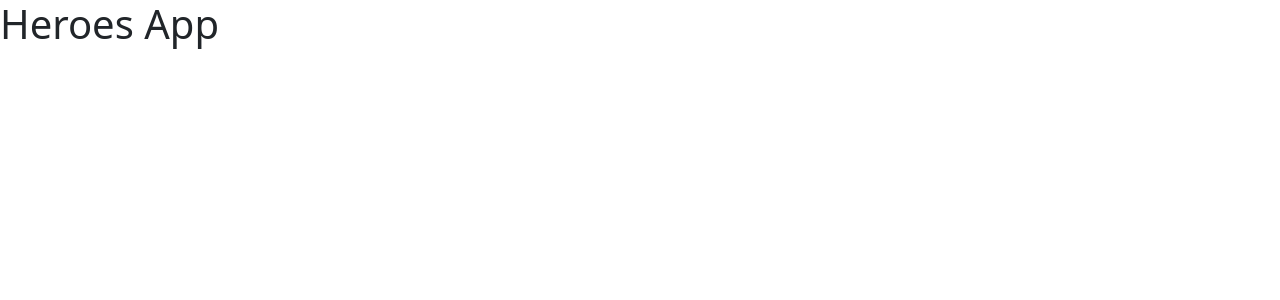
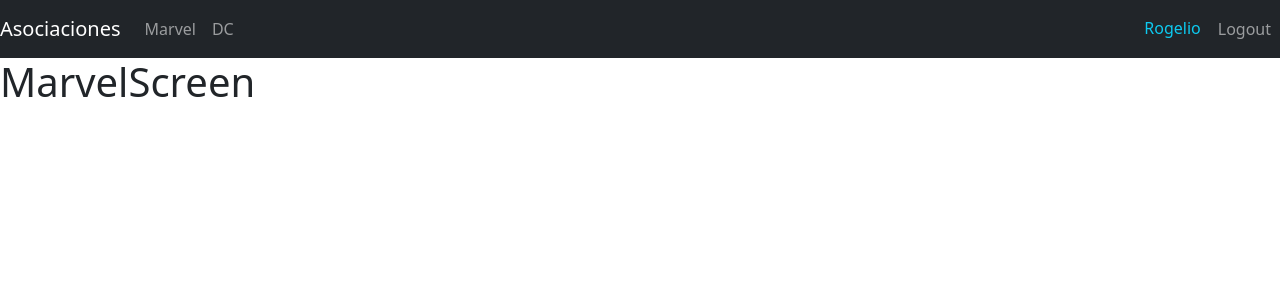
Before and after one commit to RogerPerezD/Frontend-Upgrade-Program, a React (Create React App) app in the folder React/heroes-app/: page / in a window 1280 px wide. Shown: the top 300 px of the page. Built offline with nearby package versions, Linux system fonts and the light colour scheme.

Commit message:
feat: creation aplication's router

```diff
--- a/React/heroes-app/package.json
+++ b/React/heroes-app/package.json
@@ -12,6 +12,7 @@
     "@types/react-dom": "^17.0.11",
     "react": "^17.0.2",
     "react-dom": "^17.0.2",
+    "react-router-dom": "^6.2.1",
     "react-scripts": "5.0.0",
     "typescript": "^4.5.5",
     "web-vitals": "^2.1.4"
--- a/React/heroes-app/src/HeroesApp.tsx
+++ b/React/heroes-app/src/HeroesApp.tsx
@@ -1,9 +1,8 @@
+import { AppRouter } from './components/routers/AppRouter';
 
 
 export const HeroesApp = () => {
     return (
-    <div>
-        <h1>Heroes App</h1>
-    </div>
+        <AppRouter/>
     );
 };
--- /dev/null
+++ b/React/heroes-app/src/components/dc/DcScreen.tsx
@@ -0,0 +1,9 @@
+import React from 'react';
+
+export const DcScreen = () => {
+    return (
+    <div>
+        <h1>DCScreen</h1>
+    </div>
+    );
+};
--- /dev/null
+++ b/React/heroes-app/src/components/hero/HeroScreen.tsx
@@ -0,0 +1,8 @@
+
+export const HeroScreen = () => {
+    return (
+        <div>
+            <h1>HeroScreen</h1>
+        </div>
+    );
+};
--- /dev/null
+++ b/React/heroes-app/src/components/login/LoginScreen.tsx
@@ -0,0 +1,23 @@
+import React from 'react';
+import { useNavigate } from 'react-router-dom';
+
+export const LoginScreen = () => {
+    const navigate = useNavigate();
+
+    const handleLogin = ()=>{
+        navigate('/marvel', {
+            replace: true
+        });
+    }
+
+    return (
+        <div className='container mt-5'>
+            <h1>LoginScreen</h1>
+            <hr />
+
+            <button
+            className='btn btn-primary'
+            onClick={ handleLogin }>Login</button>
+        </div>
+        );
+};
--- /dev/null
+++ b/React/heroes-app/src/components/marvel/MarvelScreen.tsx
@@ -0,0 +1,9 @@
+import React from 'react';
+
+export const MarvelScreen = () => {
+    return (
+        <div>
+            <h1>MarvelScreen</h1>
+        </div>
+        );
+};
--- /dev/null
+++ b/React/heroes-app/src/components/routers/AppRouter.tsx
@@ -0,0 +1,19 @@
+import React from 'react';
+import { BrowserRouter as Router,Route, Routes } from 'react-router-dom';
+import { MarvelScreen } from '../marvel/MarvelScreen';
+import { DcScreen } from '../dc/DcScreen';
+import { SearchScreen } from '../search/SearchScreen';
+import { LoginScreen } from '../login/LoginScreen';
+import { Navbar } from '../ui/NavBar';
+import { DashboardRoutes } from './DashboardRoutes';
+
+export const AppRouter = () => {
+  return (
+    <Router>
+        <Routes>
+            <Route path="/login" element={<LoginScreen />} />
+            <Route path="/*" element= { <DashboardRoutes/> }/>
+        </Routes>
+    </Router>
+  );
+};
--- /dev/null
+++ b/React/heroes-app/src/components/routers/DashboardRoutes.tsx
@@ -0,0 +1,22 @@
+import React from 'react';
+import { Route, Routes } from 'react-router-dom';
+import { Navbar } from '../ui/NavBar';
+import { MarvelScreen } from '../marvel/MarvelScreen';
+import { DcScreen } from '../dc/DcScreen';
+import { SearchScreen } from '../search/SearchScreen';
+import { HeroScreen } from '../hero/HeroScreen';
+
+export const DashboardRoutes = () => {
+  return (
+    <>
+        <Navbar/>
+        <Routes>
+            <Route path="marvel" element={<MarvelScreen />} />
+            <Route path="dc" element={<DcScreen />} />
+            <Route path="search" element={<SearchScreen />} />
+            <Route path="hero" element={<HeroScreen />} />
+            <Route path="/" element={<MarvelScreen />} />
+        </Routes>
+    </>
+  );
+};
--- /dev/null
+++ b/React/heroes-app/src/components/search/SearchScreen.tsx
@@ -0,0 +1,9 @@
+import React from 'react';
+
+export const SearchScreen = () => {
+    return (
+        <div>
+            <h1>SearchScreen</h1>
+        </div>
+        );
+};
--- /dev/null
+++ b/React/heroes-app/src/components/ui/NavBar.tsx
@@ -0,0 +1,57 @@
+import React from 'react'
+import { Link, NavLink, useNavigate } from 'react-router-dom'
+
+export const Navbar = () => {
+    const navigate = useNavigate();
+
+    const handleLogout = () =>{
+        navigate('/login',{
+            replace: true
+        });
+    }
+
+    return (
+        <nav className="navbar navbar-expand-sm navbar-dark bg-dark">
+
+            <Link
+                className="navbar-brand"
+                to="/"
+            >
+                Asociaciones
+            </Link>
+
+            <div className="navbar-collapse">
+                <div className="navbar-nav">
+
+                    <NavLink
+                        className={({ isActive }) => 'nav-item nav-link ' + (isActive ? 'active' : '')}
+                        to="/marvel"
+                    >
+                        Marvel
+                    </NavLink>
+
+                    <NavLink
+                        className={({ isActive }) => 'nav-item nav-link ' + (isActive ? 'active' : '')}
+                        to="/dc"
+                    >
+                        DC
+                    </NavLink>
+                </div>
+            </div>
+
+            <div className="navbar-collapse collapse w-100 order-3 dual-collapse2 d-flex justify-content-end">
+                <ul className="navbar-nav ml-auto">
+                    <span className='nav-item nav-link text-info'>
+                        Rogelio
+                    </span>
+                    <button
+                        className="nav-item nav-link btn"
+                        onClick={ handleLogout }
+                    >
+                        Logout
+                    </button>
+                </ul>
+            </div>
+        </nav>
+    )
+}
--- a/React/heroes-app/src/index.tsx
+++ b/React/heroes-app/src/index.tsx
@@ -1,6 +1,5 @@
 import React from 'react';
 import ReactDOM from 'react-dom';
-import reportWebVitals from './reportWebVitals';
 import { HeroesApp } from './HeroesApp';
 
 ReactDOM.render(
@@ -13,4 +12,4 @@
 // If you want to start measuring performance in your app, pass a function
 // to log results (for example: reportWebVitals(console.log))
 // or send to an analytics endpoint. Learn more: https://bit.ly/CRA-vitals
-reportWebVitals();
+// reportWebVitals();
```
Also changed, not shown: 1 other file (tests, documents, lock files or other folders).
